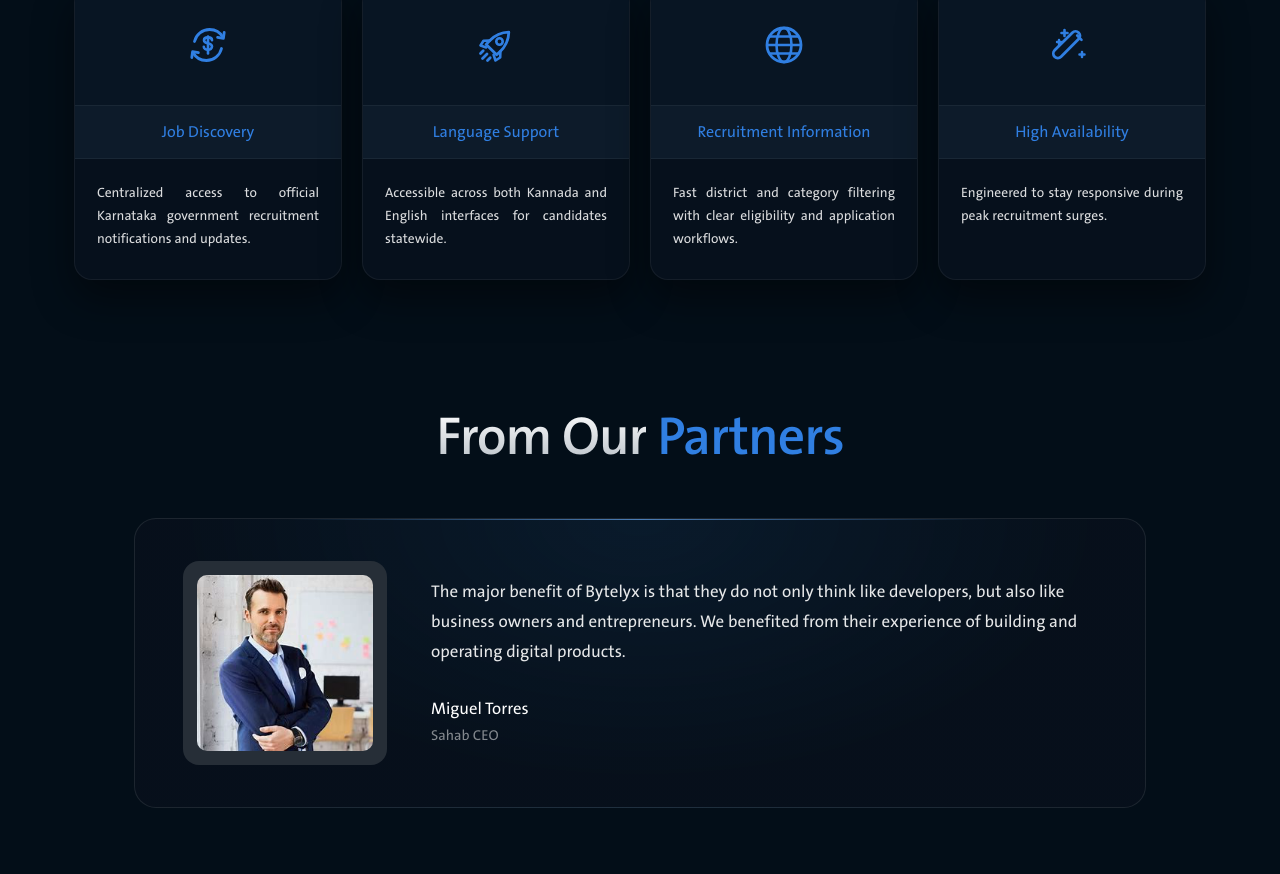
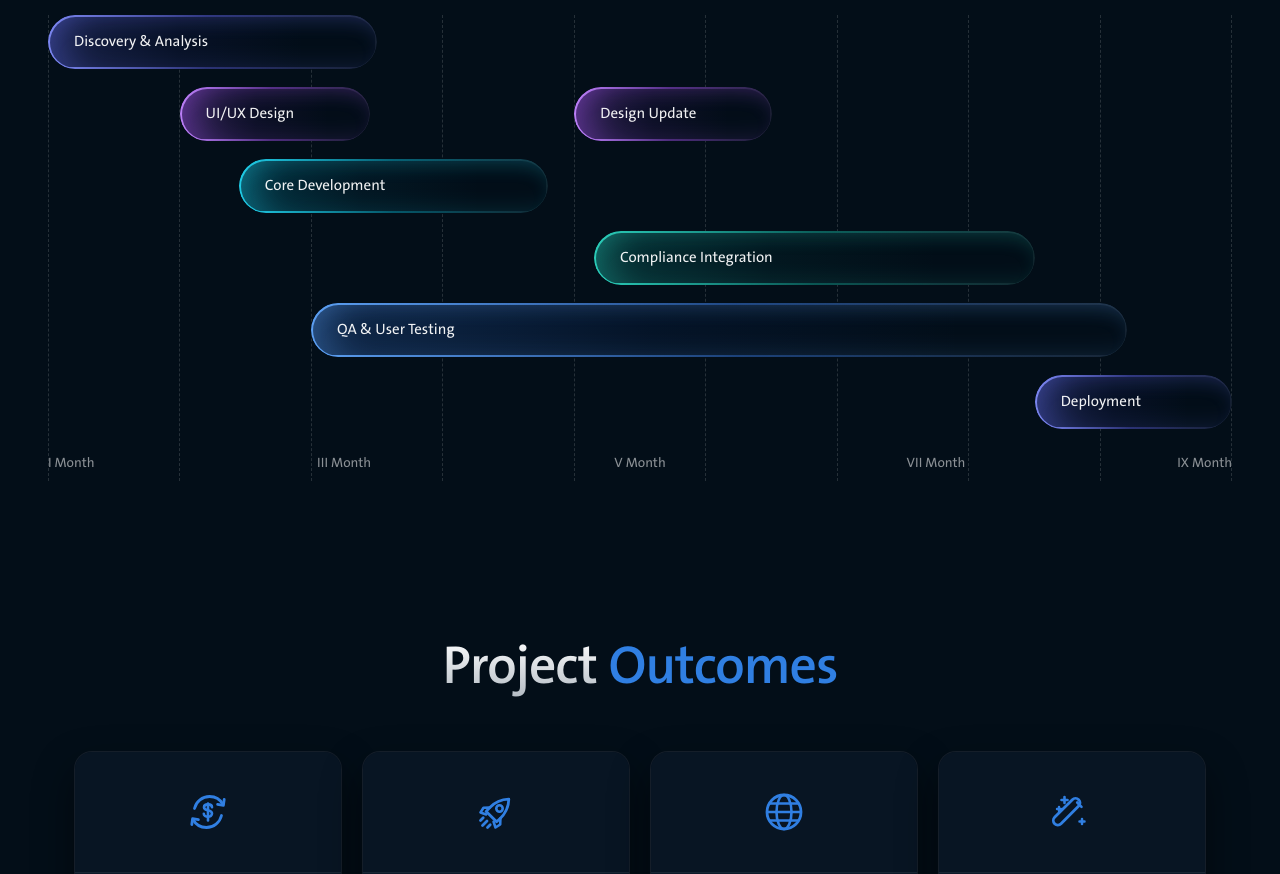
Before and after one commit to Bytelyx/Bytelyx-Build-what-s-next, a React (Vite) app: page /projects/view/1 in a window 1280 px wide. Shown: the part 2125-2999 px from the top of the page. Built offline with nearby package versions, Linux system fonts and the light colour scheme.

Commit message:
Add project timeline section

```diff
--- a/src/pages/ProjectView.css
+++ b/src/pages/ProjectView.css
@@ -8,9 +8,7 @@
   font-family: TheSans, ui-sans-serif, system-ui, -apple-system, sans-serif;
 }
 
-/* =========================================================
-1. HERO SECTION
-========================================================= */
+/* HERO SECTION */
 .pv-hero {
   position: relative;
   width: 100%;
@@ -222,9 +220,7 @@
   opacity: 0.85;
 }
 
-/* =========================================================
-   SHARED SECTION HEADING
-========================================================= */
+   /* SHARED SECTION HEADING */
 .pv-heading {
   font-size: clamp(2.1rem, 4.2vw, 3.55rem);
   font-weight: 600;
@@ -245,9 +241,7 @@
   color: var(--pv-accent);
 }
 
-/* =========================================================
-02. PROJECT OVERVIEW & 03. METADATA
-========================================================= */
+/* PROJECT OVERVIEW & METADATA */
 .pv-overview-section {
   max-width: 1180px;
   margin: 0 auto;
@@ -269,6 +263,12 @@
   }
 }
 
+.pv-overview-content {
+  display: flex;
+  flex-direction: column;
+  align-items: flex-start;
+}
+
 .pv-overview-desc {
   font-size: 1.0625rem;
   line-height: 1.82;
@@ -278,9 +278,59 @@
 }
 
 @media (min-width: 1024px) {
-  .pv-overview-desc {
+  .pv-overview-content {
     padding-right: 52px;
   }
+}
+
+.pv-live-actions {
+  margin-top: 26px;
+  display: flex;
+  flex-wrap: wrap;
+  align-items: center;
+  gap: 14px;
+}
+
+.pv-live-link {
+  display: inline-flex;
+  align-items: center;
+  gap: 10px;
+  padding: 12px 22px;
+  border-radius: 9999px;
+  background: linear-gradient(
+    135deg,
+    rgba(48, 127, 226, 0.22) 0%,
+    rgba(5, 195, 222, 0.14) 100%
+  );
+  border: 1px solid rgba(5, 195, 222, 0.45);
+  color: #ffffff;
+  font-size: 0.94rem;
+  font-weight: 500;
+  text-decoration: none;
+  box-shadow: 0 10px 26px rgba(5, 195, 222, 0.14);
+  transition: transform 0.25s ease, border-color 0.25s ease,
+    box-shadow 0.25s ease, background 0.25s ease;
+}
+
+.pv-live-link:hover {
+  transform: translateY(-2px);
+  border-color: var(--pv-hero-line, #05c3de);
+  background: linear-gradient(
+    135deg,
+    rgba(48, 127, 226, 0.36) 0%,
+    rgba(5, 195, 222, 0.24) 100%
+  );
+  box-shadow: 0 14px 32px rgba(48, 127, 226, 0.28);
+}
+
+.pv-live-link svg {
+  color: var(--pv-hero-line, #05c3de);
+  flex-shrink: 0;
+  transition: transform 0.25s ease;
+}
+
+.pv-live-link:hover svg {
+  transform: translate(2px, -2px);
 }
 
 .pv-overview-meta {
@@ -313,9 +363,7 @@
   word-break: break-word;
 }
 
-/* =========================================================
-04. VISUAL SHOWCASE
-========================================================= */
+/* VISUAL SHOWCASE */
 .pv-showcase {
   max-width: 1180px;
   margin: 0 auto;
@@ -370,9 +418,7 @@
   display: block;
 }
 
-/* =========================================================
-05. PAIN POINTS, KEY CHALLENGES & OUR OBJECTIVE
-========================================================= */
+/* PAIN POINTS, KEY CHALLENGES & OUR OBJECTIVE */
 .pv-challenges-grid {
   max-width: 1180px;
   margin: 72px auto 0;
@@ -524,9 +570,7 @@
   display: block;
 }
 
-/* =========================================================
-   06-11. CORE FEATURES (BANDED TWO-COLUMN LAYOUT)
-========================================================= */
+/* CORE FEATURES  */
 .pv-features-header {
   padding: 96px 24px 36px;
 }
@@ -632,9 +676,265 @@
   margin: 0 auto;
 }
 
-/* =========================================================
-12. PROJECT OUTCOMES
-========================================================= */
+/* PROJECT TIMELINE */
+.pv-timeline-section {
+  --pv-tl-bg: #030e18;
+  width: 100%;
+  min-width: 0;
+  padding: 92px 24px 24px;
+  background-color: var(--pv-tl-bg);
+}
+
+@media (min-width: 1024px) {
+  .pv-timeline-section {
+    padding: 96px 48px 28px;
+  }
+}
+
+.pv-timeline-inner {
+  width: 100%;
+  margin: 0 auto;
+}
+
+.pv-timeline-scroll {
+  display: block;
+  width: 100%;
+  max-width: 100%;
+  min-width: 0;
+  overflow-x: auto;
+  overflow-y: visible;
+  -webkit-overflow-scrolling: touch;
+  overscroll-behavior-x: contain;
+  touch-action: pan-x pan-y;
+}
+
+.pv-timeline-board {
+  position: relative;
+  width: 100%;
+  margin-top: 56px;
+  padding-bottom: 44px;
+}
+
+.pv-timeline-grid-lines {
+  position: absolute;
+  top: 0;
+  bottom: 36px;
+  left: 0;
+  right: 0;
+  display: flex;
+  justify-content: space-between;
+  pointer-events: none;
+  z-index: 1;
+}
+
+.pv-timeline-col-line {
+  width: 1px;
+  height: 100%;
+  border-left: 1px dashed rgba(255, 255, 255, 0.14);
+}
+
+.pv-timeline-rows {
+  position: relative;
+  z-index: 2;
+  display: flex;
+  flex-direction: column;
+  gap: 18px;
+}
+
+.pv-timeline-row {
+  width: 100%;
+  min-height: 54px;
+  display: flex;
+  align-items: center;
+}
+
+.pv-timeline-bar {
+  --pv-bar-border-grad: linear-gradient(
+    90deg,
+    rgba(56, 189, 248, 0.9) 0%,
+    rgba(56, 189, 248, 0.36) 46%,
+    rgba(255, 255, 255, 0.06) 100%
+  );
+  --pv-bar-inward-grad: linear-gradient(
+    90deg,
+    rgba(56, 189, 248, 0.22) 0%,
+    rgba(56, 189, 248, 0.07) 38%,
+    rgba(3, 14, 24, 0) 78%
+  );
+  --pv-bar-inset-shadow: inset 22px 0 34px -10px rgba(56, 189, 248, 0.3),
+    inset 0 12px 24px -12px rgba(56, 189, 248, 0.2);
+  position: relative;
+  min-height: 54px;
+  border-radius: 9999px;
+  padding: 12px 26px;
+  display: flex;
+  align-items: center;
+  flex-shrink: 0;
+  background-color: var(--pv-tl-bg);
+  background-image: var(--pv-bar-inward-grad);
+  box-shadow: var(--pv-bar-inset-shadow);
+  border: none;
+  isolation: isolate;
+  transition: transform 0.25s ease;
+}
+
+.pv-timeline-bar::before {
+  content: '';
+  position: absolute;
+  inset: 0;
+  border-radius: 9999px;
+  padding: 1.5px;
+  background: var(--pv-bar-border-grad);
+  -webkit-mask:
+    linear-gradient(#000 0 0) content-box,
+    linear-gradient(#000 0 0);
+  -webkit-mask-composite: xor;
+  mask:
+    linear-gradient(#000 0 0) content-box,
+    linear-gradient(#000 0 0);
+  mask-composite: exclude;
+  pointer-events: none;
+}
+
+.pv-timeline-bar:hover {
+  transform: translateY(-1px);
+}
+
+.pv-timeline-bar--indigo {
+  --pv-bar-border-grad: linear-gradient(
+    90deg,
+    rgba(129, 140, 248, 0.92) 0%,
+    rgba(99, 102, 241, 0.34) 48%,
+    rgba(255, 255, 255, 0.06) 100%
+  );
+  --pv-bar-inward-grad: linear-gradient(
+    90deg,
+    rgba(99, 102, 241, 0.22) 0%,
+    rgba(79, 70, 229, 0.07) 40%,
+    rgba(3, 14, 24, 0) 78%
+  );
+  --pv-bar-inset-shadow: inset 22px 0 34px -10px rgba(109, 118, 255, 0.32),
+    inset 0 12px 24px -12px rgba(109, 118, 255, 0.2);
+}
+
+.pv-timeline-bar--violet {
+  --pv-bar-border-grad: linear-gradient(
+    90deg,
+    rgba(192, 132, 252, 0.95) 0%,
+    rgba(168, 85, 247, 0.36) 48%,
+    rgba(255, 255, 255, 0.06) 100%
+  );
+  --pv-bar-inward-grad: linear-gradient(
+    90deg,
+    rgba(168, 85, 247, 0.24) 0%,
+    rgba(147, 51, 234, 0.07) 40%,
+    rgba(3, 14, 24, 0) 78%
+  );
+  --pv-bar-inset-shadow: inset 22px 0 34px -10px rgba(178, 92, 255, 0.34),
+    inset 0 12px 24px -12px rgba(178, 92, 255, 0.2);
+}
+
+.pv-timeline-bar--cyan {
+  --pv-bar-border-grad: linear-gradient(
+    90deg,
+    rgba(34, 211, 238, 0.92) 0%,
+    rgba(6, 182, 212, 0.35) 50%,
+    rgba(255, 255, 255, 0.06) 100%
+  );
+  --pv-bar-inward-grad: linear-gradient(
+    90deg,
+    rgba(6, 182, 212, 0.22) 0%,
+    rgba(8, 145, 178, 0.07) 40%,
+    rgba(3, 14, 24, 0) 78%
+  );
+  --pv-bar-inset-shadow: inset 22px 0 34px -10px rgba(34, 211, 238, 0.32),
+    inset 0 12px 24px -12px rgba(34, 211, 238, 0.2);
+}
+
+.pv-timeline-bar--teal {
+  --pv-bar-border-grad: linear-gradient(
+    90deg,
+    rgba(45, 212, 191, 0.92) 0%,
+    rgba(20, 184, 166, 0.34) 50%,
+    rgba(255, 255, 255, 0.06) 100%
+  );
+  --pv-bar-inward-grad: linear-gradient(
+    90deg,
+    rgba(20, 184, 166, 0.22) 0%,
+    rgba(13, 148, 136, 0.07) 40%,
+    rgba(3, 14, 24, 0) 78%
+  );
+  --pv-bar-inset-shadow: inset 22px 0 34px -10px rgba(45, 212, 191, 0.3),
+    inset 0 12px 24px -12px rgba(45, 212, 191, 0.19);
+}
+
+.pv-timeline-bar--blue {
+  --pv-bar-border-grad: linear-gradient(
+    90deg,
+    rgba(96, 165, 250, 0.92) 0%,
+    rgba(59, 130, 246, 0.36) 52%,
+    rgba(255, 255, 255, 0.06) 100%
+  );
+  --pv-bar-inward-grad: linear-gradient(
+    90deg,
+    rgba(59, 130, 246, 0.22) 0%,
+    rgba(37, 99, 235, 0.07) 42%,
+    rgba(3, 14, 24, 0) 80%
+  );
+  --pv-bar-inset-shadow: inset 24px 0 36px -10px rgba(96, 165, 250, 0.32),
+    inset 0 12px 24px -12px rgba(96, 165, 250, 0.2);
+}
+
+.pv-timeline-label {
+  position: relative;
+  z-index: 1;
+  font-size: 0.94rem;
+  font-weight: 500;
+  color: rgba(255, 255, 255, 0.94);
+  white-space: nowrap;
+}
+
+.pv-timeline-axis {
+  position: relative;
+  z-index: 2;
+  margin-top: 24px;
+  height: 20px;
+}
+
+.pv-timeline-month {
+  position: absolute;
+  top: 0;
+  transform: translateX(-50%);
+  font-size: 0.85rem;
+  font-weight: 500;
+  color: rgba(255, 255, 255, 0.54);
+  white-space: nowrap;
+}
+
+.pv-timeline-month:first-child {
+  transform: translateX(0);
+}
+
+.pv-timeline-month:last-child {
+  transform: translateX(-100%);
+}
+
+@media (max-width: 900px) {
+  .pv-timeline-board {
+    width: 1200px;
+    min-width: 1200px;
+    max-width: none;
+    margin-top: 44px;
+  }
+
+  .pv-timeline-bar {
+    margin-left: var(--pv-bar-gap, 0%) !important;
+    width: var(--pv-bar-width, auto) !important;
+    padding: 12px 26px;
+  }
+}
+
+/* PROJECT OUTCOMES */
 .pv-outcomes-section {
   max-width: 1180px;
   margin: 0 auto;
@@ -704,97 +1004,3 @@
   text-align: justify;
   flex: 1;
 }
-
-/* =========================================================
-13. FROM OUR PARTNERS
-========================================================= */
-.pv-partners-section {
-  max-width: 1060px;
-  margin: 0 auto;
-  padding: 64px 24px 36px;
-}
-
-.pv-partner-card {
-  position: relative;
-  margin-top: 48px;
-  border-radius: 22px;
-  border: 1px solid rgba(255, 255, 255, 0.09);
-  background: radial-gradient(
-    ellipse at 50% 0%,
-    rgba(45, 96, 150, 0.16) 0%,
-    rgba(7, 16, 27, 0.96) 65%
-  );
-  padding: 32px;
-  overflow: hidden;
-}
-
-@media (min-width: 768px) {
-  .pv-partner-card {
-    padding: 42px 48px;
-  }
-}
-
-.pv-partner-card::before {
-  content: '';
-  position: absolute;
-  top: 0;
-  left: 15%;
-  right: 15%;
-  height: 1px;
-  background: linear-gradient(
-    90deg,
-    transparent,
-    rgba(110, 178, 255, 0.65),
-    transparent
-  );
-}
-
-.pv-partner-inner {
-  display: flex;
-  flex-direction: column;
-  align-items: center;
-  gap: 28px;
-}
-
-@media (min-width: 768px) {
-  .pv-partner-inner {
-    flex-direction: row;
-    align-items: center;
-    gap: 44px;
-  }
-}
-
-.pv-partner-photo-wrap {
-  padding: 14px;
-  border-radius: 16px;
-  background-color: #262e37;
-  flex-shrink: 0;
-}
-
-.pv-partner-photo {
-  width: 176px;
-  height: 176px;
-  border-radius: 10px;
-  object-fit: cover;
-  display: block;
-}
-
-.pv-partner-quote {
-  font-size: 1.0625rem;
-  line-height: 1.76;
-  color: rgba(255, 255, 255, 0.9);
-  margin: 0 0 30px 0;
-}
-
-.pv-partner-name {
-  font-size: 1.05rem;
-  font-weight: 500;
-  color: #ffffff;
-  margin: 0;
-}
-
-.pv-partner-role {
-  font-size: 0.9rem;
-  color: rgba(255, 255, 255, 0.5);
-  margin: 4px 0 0 0;
-}
--- a/src/pages/ProjectView.jsx
+++ b/src/pages/ProjectView.jsx
@@ -1,4 +1,4 @@
-import React, { useLayoutEffect } from 'react';
+import React, { useLayoutEffect, useRef } from 'react';
 import { useLocation, useParams } from 'react-router-dom';
 import gsap from 'gsap';
 import { ScrollTrigger } from 'gsap/ScrollTrigger';
@@ -8,6 +8,87 @@ import { ReadyToStart } from '../components/ReadyToStart';
 import './ProjectView.css';
 
 gsap.registerPlugin(ScrollTrigger);
+
+const DEFAULT_TIMELINE_ROWS = [
+  [
+    { label: 'Discovery & Analysis', start: 0, span: 2.5, tone: 'indigo' },
+  ],
+  [
+    { label: 'UI/UX Design', start: 1.0, span: 1.45, tone: 'violet' },
+    { label: 'Design Update', start: 4.0, span: 1.5, tone: 'violet' },
+  ],
+  [
+    { label: 'Core Development', start: 1.45, span: 2.35, tone: 'cyan' },
+  ],
+  [
+    { label: 'Compliance Integration', start: 4.15, span: 3.35, tone: 'teal' },
+  ],
+  [
+    { label: 'QA & User Testing', start: 2.0, span: 6.2, tone: 'blue' },
+  ],
+  [
+    { label: 'Deployment', start: 7.5, span: 1.5, tone: 'indigo' },
+  ],
+];
+
+const TIMELINE_AXIS_LABELS = [
+  { label: 'I Month', positionPct: 0 },
+  { label: 'III Month', positionPct: 25 },
+  { label: 'V Month', positionPct: 50 },
+  { label: 'VII Month', positionPct: 75 },
+  { label: 'IX Month', positionPct: 100 },
+];
+
+const TOTAL_MONTHS = 9;
+
+const PHASE_OVERRIDES = {
+  'ui/ux design': { start: 1.0, span: 1.45, tone: 'violet' },
+  'design update': { start: 4.0, span: 1.5, tone: 'violet' },
+  'core development': { start: 1.45, span: 2.35, tone: 'cyan' },
+  'qa & user testing': { start: 2.0, span: 6.2, tone: 'blue' },
+};
+
+function applyPhaseOverride(item) {
+  const key = item?.label?.toLowerCase();
+  if (key && PHASE_OVERRIDES[key]) {
+    return { ...item, ...PHASE_OVERRIDES[key] };
+  }
+  return item;
+}
+
+function normalizeTimelineRows(rawTimeline) {
+  if (!Array.isArray(rawTimeline) || rawTimeline.length === 0) {
+    return DEFAULT_TIMELINE_ROWS;
+  }
+  if (Array.isArray(rawTimeline[0])) {
+    return rawTimeline.map((row) => row.map(applyPhaseOverride));
+  }
+
+  const rows = [];
+  let designUpdateItem = null;
+
+  for (const rawItem of rawTimeline) {
+    const item = applyPhaseOverride(rawItem);
+
+    if (item.label?.toLowerCase() === 'design update') {
+      designUpdateItem = item;
+      continue;
+    }
+
+    rows.push([item]);
+
+    if (item.label?.toLowerCase() === 'ui/ux design' && designUpdateItem) {
+      rows[rows.length - 1].push(designUpdateItem);
+      designUpdateItem = null;
+    }
+  }
+
+  if (designUpdateItem) {
+    rows.push([designUpdateItem]);
+  }
+
+  return rows;
+}
 
 function OutcomeIcon({ type }) {
   switch (type) {
@@ -73,6 +154,13 @@ function SectionTitle({ primary, accent }) {
 export function ProjectView() {
   const { name } = useParams();
   const { pathname } = useLocation();
+  const pageRef = useRef(null);
+  const timelineScrollRef = useRef(null);
+  const dragStateRef = useRef({
+    isDown: false,
+    startX: 0,
+    scrollLeft: 0,
+  });
 
   const project =
     projectsData.find(
@@ -110,15 +198,70 @@ export function ProjectView() {
     };
   }, [pathname, name, project?.name]);
 
-  // Unified Blue + Cyan Theme
+  useLayoutEffect(() => {
+    const ctx = gsap.context(() => {
+      gsap.from('.pv-timeline-bar', {
+        scaleX: 0.85,
+        opacity: 0,
+        transformOrigin: 'left center',
+        duration: 0.65,
+        stagger: 0.08,
+        ease: 'power2.out',
+        clearProps: 'transform,opacity',
+        scrollTrigger: {
+          trigger: '.pv-timeline-board',
+          start: 'top 84%',
+          once: true,
+        },
+      });
+    }, pageRef);
+
+    return () => ctx.revert();
+  }, [project?.name]);
+
+  const handleTimelineMouseDown = (e) => {
+    const el = timelineScrollRef.current;
+    if (!el) return;
+    dragStateRef.current = {
+      isDown: true,
+      startX: e.pageX - el.offsetLeft,
+      scrollLeft: el.scrollLeft,
+    };
+  };
+
+  const handleTimelineMouseMove = (e) => {
+    const el = timelineScrollRef.current;
+    if (!el || !dragStateRef.current.isDown) return;
+    const x = e.pageX - el.offsetLeft;
+    const walk = (x - dragStateRef.current.startX) * 1.2;
+    el.scrollLeft = dragStateRef.current.scrollLeft - walk;
+  };
+
+  const handleTimelineMouseUpOrLeave = () => {
+    dragStateRef.current.isDown = false;
+  };
+
   const accentColor = '#307FE2';
   const heroGlowColor = 'rgba(48, 127, 226, 0.45)';
   const heroLineColor = '#05C3DE';
+
+  const rawLiveUrl =
+    project?.liveLink ||
+    project?.liveUrl ||
+    project?.website ||
+    project?.url ||
+    '';
+  const liveWebsiteUrl = rawLiveUrl
+    ? /^https?:\/\//i.test(rawLiveUrl)
+      ? rawLiveUrl
+      : `https://${rawLiveUrl}`
+    : '';
 
   const showcaseImages = (project?.showcaseImages || []).filter(Boolean);
   const painPoints = project?.painPointsEn || [];
   const keyChallenges = project?.keyChallengesEn || [];
   const objectives = project?.objectivesEn || [];
+  const timelineRows = normalizeTimelineRows(project?.timeline);
   const outcomes = project?.outcomes || [];
 
   const featureGroups =
@@ -143,18 +286,10 @@ export function ProjectView() {
   const outcomeIconOrder = ['transfers', 'rocket', 'globe', 'design'];
 
   return (
-    <div
-      className="pv-page"
-      style={{
-        '--pv-accent': accentColor,
-        '--pv-hero-glow': heroGlowColor,
-        '--pv-hero-line': heroLineColor,
-      }}
-    >
+    <div ref={pageRef} className="pv-page" style={{ '--pv-accent': accentColor, '--pv-hero-glow': heroGlowColor, '--pv-hero-line': heroLineColor,}}>
       {/* 1. HERO SECTION */}
       <section className="pv-hero" aria-label={project.titleEn}>
         <div className="pv-hero-glow" />
-
         <div className="pv-hero-stage">
           {project.heroCoinsImage ? (
             <img
@@ -245,16 +380,13 @@ export function ProjectView() {
               {project.overviewEn || project.descriptionEn}
             </p>
 
-            {project.liveLink && (
-              <a
-                href={project.liveLink}
-                target="_blank"
-                rel="noopener noreferrer"
-                className="pv-live-link"
-              >
-                <span>Visit Live Website</span>
-                <ExternalLink size={17} strokeWidth={1.8} />
-              </a>
+            {liveWebsiteUrl && (
+              <div className="pv-live-actions">
+                <a href={liveWebsiteUrl} target="_blank" rel="noopener noreferrer" className="pv-live-link">
+                  <span>Visit Live Website</span>
+                  <ExternalLink size={16} strokeWidth={2} />
+                </a>
+              </div>
             )}
           </div>
 
@@ -300,10 +432,7 @@ export function ProjectView() {
 
       {/* 5. PAIN POINTS & KEY CHALLENGES */}
       {(painPoints.length > 0 || keyChallenges.length > 0) && (
-        <section
-          className="pv-challenges-grid"
-          aria-label="Pain Points and Challenges"
-        >
+        <section className="pv-challenges-grid" aria-label="Pain Points and Challenges">
           {painPoints.length > 0 && (
             <div className="pv-dark-panel">
               <h3 className="pv-panel-title">Pain points</h3>
@@ -424,6 +553,71 @@ export function ProjectView() {
         </section>
       )}
 
+      {/* PROJECT TIMELINE (FULL EDGE-TO-EDGE ABOVE PROJECT OUTCOMES) */}
+      {timelineRows.length > 0 && (
+        <section className="pv-timeline-section" aria-label="Project Timeline">
+          <div className="pv-timeline-inner">
+            <SectionTitle primary="Project" accent="Timeline" />
+          </div>
+
+          <div ref={timelineScrollRef} className="pv-timeline-scroll" data-lenis-prevent onMouseDown={handleTimelineMouseDown} onMouseMove={handleTimelineMouseMove} onMouseUp={handleTimelineMouseUpOrLeave} onMouseLeave={handleTimelineMouseUpOrLeave}>
+            <div className="pv-timeline-board">
+              <div className="pv-timeline-grid-lines" aria-hidden="true">
+                {Array.from({ length: TOTAL_MONTHS + 1 }).map((_, idx) => (
+                  <span key={idx} className="pv-timeline-col-line" />
+                ))}
+              </div>
+
+              <div className="pv-timeline-rows">
+                {timelineRows.map((rowItems, rowIdx) => {
+                  let cursorPct = 0;
+                  return (
+                    <div key={rowIdx} className="pv-timeline-row">
+                      {rowItems.map((phase, itemIdx) => {
+                        const startPct = Math.max(
+                          0,
+                          Math.min(92, (phase.start / TOTAL_MONTHS) * 100)
+                        );
+                        const widthPct = Math.max(
+                          11,
+                          Math.min(
+                            100 - startPct,
+                            (phase.span / TOTAL_MONTHS) * 100
+                          )
+                        );
+                        const gapPct = Math.max(0, startPct - cursorPct);
+                        cursorPct = startPct + widthPct;
+                        const toneClass = `pv-timeline-bar--${phase.tone || 'blue'}`;
+
+                        return (
+                          <div key={itemIdx} className={`pv-timeline-bar ${toneClass}`}
+                            style={{
+                              '--pv-bar-gap': `${gapPct}%`,
+                              '--pv-bar-width': `${widthPct}%`,
+                              marginLeft: `${gapPct}%`,
+                              width: `${widthPct}%`,
+                            }}>
+                            <span className="pv-timeline-label">{phase.label}</span>
+                          </div>
+                        );
+                      })}
+                    </div>
+                  );
+                })}
+              </div>
+
+              <div className="pv-timeline-axis">
+                {TIMELINE_AXIS_LABELS.map((item, idx) => (
+                  <span key={idx} className="pv-timeline-month" style={{ left: `${item.positionPct}%` }}>
+                    {item.label}
+                  </span>
+                ))}
+              </div>
+            </div>
+          </div>
+        </section>
+      )}
+
       {/* PROJECT OUTCOMES */}
       {outcomes.length > 0 && (
         <section className="pv-outcomes-section" aria-label="Project Outcomes">
@@ -454,34 +648,6 @@ export function ProjectView() {
         </section>
       )}
 
-      {/* FROM OUR PARTNERS */}
-      <section className="pv-partners-section" aria-label="From Our Partners">
-        <SectionTitle primary="From Our" accent="Partners" />
-
-        <div className="pv-partner-card">
-          <div className="pv-partner-inner">
-            <div className="pv-partner-photo-wrap">
-              <img
-                src="/images/projects/sahab/our-partner.avif"
-                alt="Miguel Torres"
-                className="pv-partner-photo"
-              />
-            </div>
-
-            <div>
-              <p className="pv-partner-quote">
-                The major benefit of Bytelyx is that they do not only think like
-                developers, but also like business owners and entrepreneurs. We
-                benefited from their experience of building and operating
-                digital products.
-              </p>
-              <p className="pv-partner-name">Miguel Torres</p>
-              <p className="pv-partner-role">Sahab CEO</p>
-            </div>
-          </div>
-        </div>
-      </section>
-
       {/* FINAL CTA */}
       <ReadyToStart />
     </div>
```
